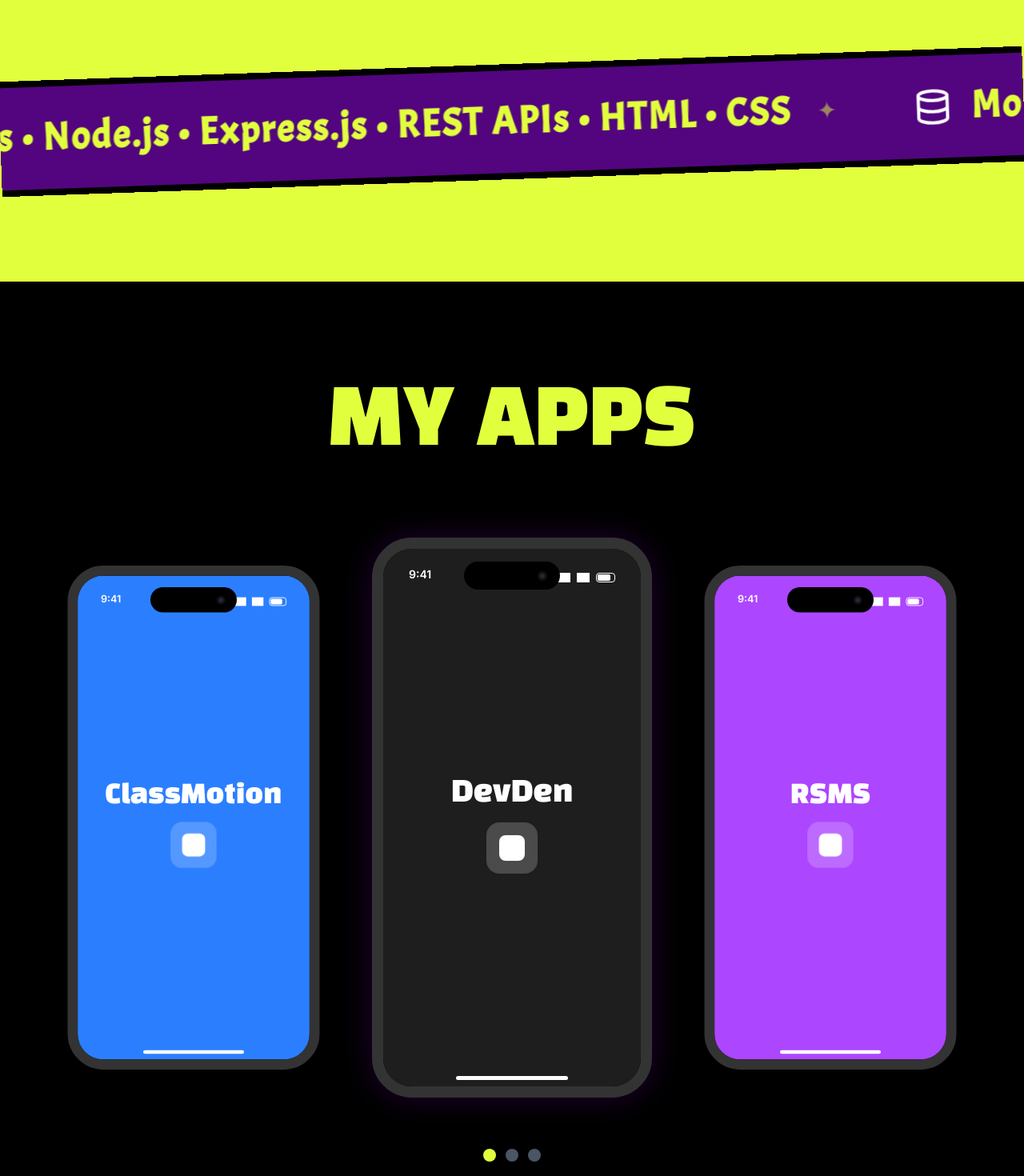
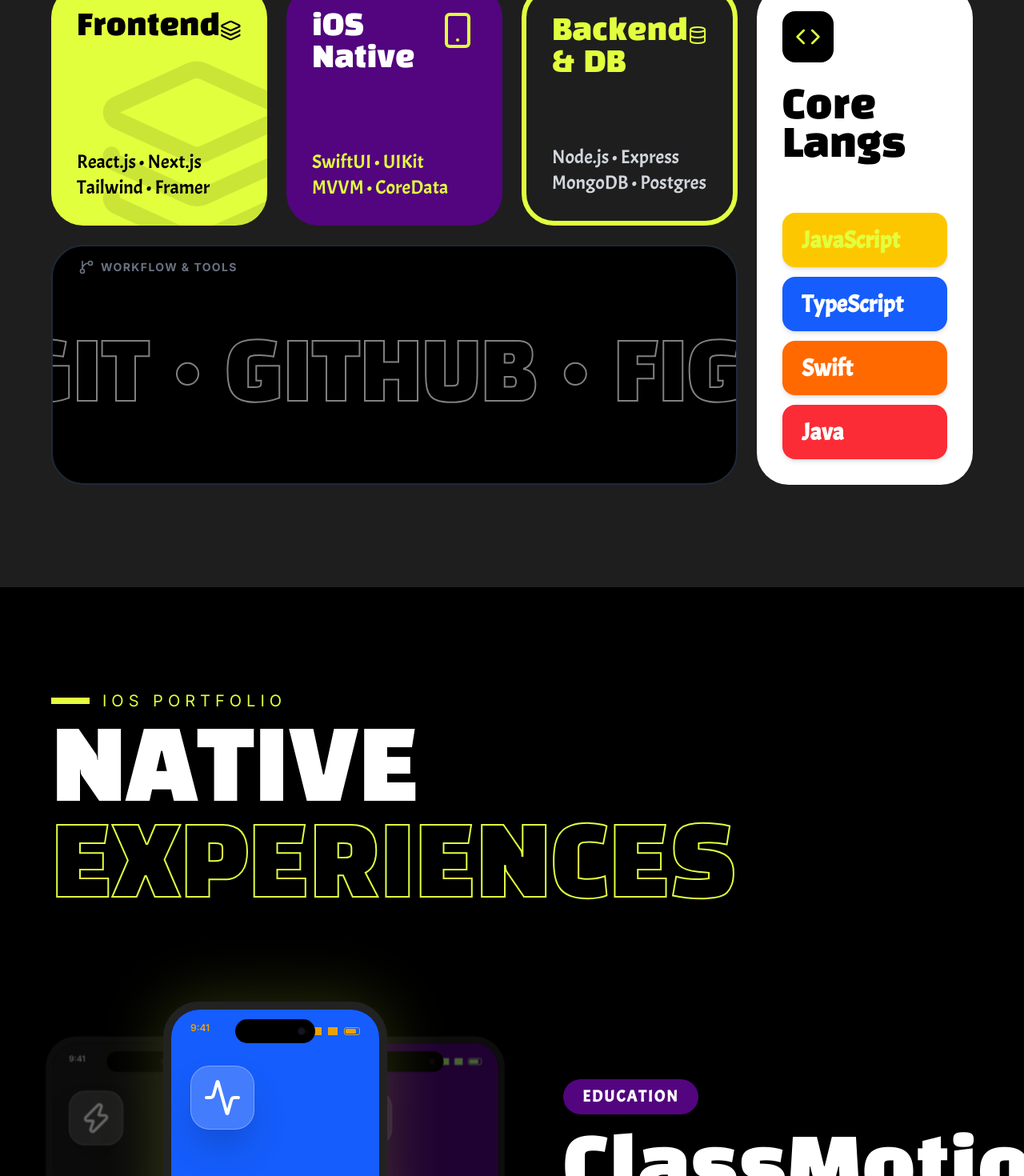
Before and after one commit to Devansh-Singh-07/Personal-Site, a Next.js app: page / in a window 1280 px wide. Shown: the part 1300-2770 px from the top of the page at 80% size. Built offline with nearby package versions, Linux system fonts and the light colour scheme.

Commit message:
fixed skills and my apps page

```diff
--- a/app/components/AppsSection.tsx
+++ b/app/components/AppsSection.tsx
@@ -1,63 +1,178 @@
+"use client";
+
+import { useState } from "react";
+import { Smartphone, Zap, Activity, Code, ChevronRight, ChevronLeft } from "lucide-react";
+
 export default function AppsSection() {
+  const [activeIndex, setActiveIndex] = useState(0);
+
   const apps = [
-    { name: "ClassMotion", color: "bg-blue-500", scale: "scale-90" },
-    { name: "DevDen", color: "bg-[#1E1E1E]", scale: "scale-100 z-10 animate-pulse-glow" },
-    { name: "RSMS", color: "bg-purple-500", scale: "scale-90" },
+    {
+      name: "ClassMotion",
+      category: "Education",
+      desc: "Intelligent classroom motion & attention tracker.",
+      bgColor: "bg-blue-600",
+      icon: <Activity className="w-12 h-12 text-white" />
+    },
+    {
+      name: "DevDen",
+      category: "Developer Tools",
+      desc: "The ultimate ecosystem for developers. Build, track, and deploy seamlessly.",
+      bgColor: "bg-[#52057E]",
+      icon: <Code className="w-12 h-12 text-white" />
+    },
+    {
+      name: "RSMS",
+      category: "Management",
+      desc: "Robust School Management System for modern institutions to handle administration at scale.",
+      bgColor: "bg-[#1E1E1E]",
+      icon: <Zap className="w-12 h-12 text-white" />
+    }
   ];
 
+  const handleNext = () => {
+    setActiveIndex((prev) => (prev + 1) % apps.length);
+  };
+
+  const handlePrev = () => {
+    setActiveIndex((prev) => (prev - 1 + apps.length) % apps.length);
+  };
+
   return (
-    <section id="apps" className="py-32 bg-black text-[#E2FF3E]">
-      <div className="max-w-[1728px] mx-auto px-16">
-        <h2 className="font-heading text-8xl md:text-[96px] mb-24 text-center text-[#E2FF3E]">
-          MY APPS
+    <section id="apps" className="py-32 bg-black text-[#E2FF3E] relative overflow-hidden">
+      <div className="max-w-[1728px] mx-auto px-8 md:px-16 relative z-10">
+
+        {/* Header */}
+        <div className="mb-20">
+          <div className="flex items-center gap-4 mb-4">
+            <div className="w-12 h-2 bg-[#E2FF3E]" />
+            <span className="font-sans text-xl uppercase tracking-[0.3em] text-[#E2FF3E]">iOS Portfolio</span>
+          </div>
+          <h2 className="font-heading text-7xl md:text-[120px] leading-none text-white">
+            NATIVE <br/>
+            <span className="text-transparent text-stroke-lime">EXPERIENCES</span>
           </h2>
+        </div>
 
-        <div className="flex flex-col md:flex-row justify-center items-center gap-8 md:gap-4 lg:gap-12">
-          {apps.map((app, i) => (
+        {/* 2-Column Split Layout */}
+        <div className="grid grid-cols-1 lg:grid-cols-2 gap-16 lg:gap-8 items-center mt-24">
+
+          {/* Left Column: Circular Device Carousel */}
+          <div className="relative w-full h-[600px] flex justify-center items-center">
+
+            {/* Navigation Arrows (Flanking the devices) */}
+            <button
+              onClick={handlePrev}
+              className="absolute left-0 z-40 w-16 h-16 rounded-full border-2 border-gray-700 bg-black flex items-center justify-center hover:bg-gray-800 hover:border-[#E2FF3E] transition-colors text-white"
+            >
+              <ChevronLeft className="w-8 h-8" />
+            </button>
+
+            <button
+              onClick={handleNext}
+              className="absolute right-0 z-40 w-16 h-16 rounded-full border-2 border-gray-700 bg-black flex items-center justify-center hover:bg-gray-800 hover:border-[#E2FF3E] transition-colors text-white"
+            >
+              <ChevronRight className="w-8 h-8" />
+            </button>
+
+            {/* Devices Container */}
+            <div className="relative w-[280px] h-[580px]">
+              {apps.map((app, i) => {
+                // Calculate position based on active index
+                // Since there are exactly 3 items:
+                // offset 0 = Active (Center)
+                // offset 1 = Right
+                // offset 2 = Left
+                const offset = (i - activeIndex + apps.length) % apps.length;
+
+                let positionClass = "";
+                if (offset === 0) {
+                  // Active Center
+                  positionClass = "z-30 scale-100 translate-x-0 opacity-100 shadow-[0_0_80px_rgba(226,255,62,0.2)]";
+                } else if (offset === 1) {
+                  // Right Side
+                  positionClass = "z-20 scale-85 translate-x-[60%] opacity-40 hover:opacity-60 cursor-pointer";
+                } else if (offset === 2) {
+                  // Left Side
+                  positionClass = "z-20 scale-85 -translate-x-[60%] opacity-40 hover:opacity-60 cursor-pointer";
+                }
+
+                return (
                   <div
-              key={i}
-              className={`relative w-[300px] h-[600px] md:w-[350px] md:h-[700px] rounded-[50px] border-[14px] border-[#333] bg-black shadow-2xl overflow-hidden flex flex-col transition-transform duration-500 hover:scale-105 ${app.scale}`}
+                    key={app.name}
+                    onClick={() => {
+                      if (offset === 1) handleNext();
+                      if (offset === 2) handlePrev();
+                    }}
+                    className={`absolute inset-0 rounded-[45px] border-[10px] border-[#222] bg-black shadow-2xl overflow-hidden flex flex-col transition-all duration-700 ease-out transform ${positionClass}`}
                   >
-              {/* Dynamic Island (CSS mockup) */}
-              <div className="absolute top-4 left-1/2 -translate-x-1/2 w-[120px] h-[35px] bg-black rounded-full z-20 flex justify-end items-center px-4">
-                <div className="w-3 h-3 rounded-full bg-gray-800 border-[3px] border-[#111]" />
+                    {/* Dynamic Island */}
+                    <div className="absolute top-3 left-1/2 -translate-x-1/2 w-[100px] h-[30px] bg-black rounded-full z-30 flex justify-end items-center px-3">
+                      <div className="w-2.5 h-2.5 rounded-full bg-gray-900 border-[2px] border-[#111]" />
                     </div>
 
                     {/* Status Bar */}
-              <div className="absolute top-0 w-full h-[50px] z-10 flex justify-between items-end px-8 pb-2 text-white font-sans text-[14px] font-semibold">
+                    <div className="absolute top-0 w-full h-[40px] z-20 flex justify-between items-end px-6 pb-2 text-white font-sans text-[12px] font-semibold mix-blend-difference">
                       <span>9:41</span>
                       <div className="flex gap-2 items-center">
-                  <div className="w-4 h-3 bg-white mask-signal" />
-                  <div className="w-4 h-3 bg-white mask-wifi" />
-                  <div className="w-6 h-3 border border-white rounded-[4px] p-[1px]">
-                    <div className="w-[80%] h-full bg-white rounded-[2px]" />
+                        <div className="w-3 h-2.5 bg-white mask-signal" />
+                        <div className="w-3 h-2.5 bg-white mask-wifi" />
+                        <div className="w-5 h-2.5 border border-white rounded-[3px] p-[1px]">
+                          <div className="w-[80%] h-full bg-white rounded-[1.5px]" />
                         </div>
                       </div>
                     </div>
 
-              {/* App Screen Content */}
-              <div className={`flex-1 w-full h-full ${app.color} pt-[60px] pb-[40px] px-6 flex flex-col`}>
-                <div className="mt-auto mb-auto text-center">
-                  <h3 className="font-heading text-4xl text-white mb-4">
+                    {/* App Content */}
+                    <div className={`flex-1 w-full h-full ${app.bgColor} pt-[70px] pb-[40px] px-6 flex flex-col relative`}>
+                      <div className="w-20 h-20 bg-white/20 rounded-[24px] backdrop-blur-xl border border-white/30 shadow-2xl flex justify-center items-center mb-8 transform group-hover:scale-110 transition-transform">
+                        {app.icon}
+                      </div>
+
+                      <div className="mt-auto z-10">
+                        <div className="inline-block px-3 py-1 bg-black/30 rounded-full backdrop-blur-md mb-3">
+                          <span className="font-sans text-xs font-bold text-white uppercase tracking-wider">{app.category}</span>
+                        </div>
+                        <h3 className="font-heading text-4xl text-white mb-2 leading-none">
                           {app.name}
                         </h3>
-                  <div className="w-16 h-16 bg-white/20 rounded-2xl mx-auto backdrop-blur-md flex justify-center items-center">
-                    <div className="w-8 h-8 bg-white rounded-lg" />
-                  </div>
                       </div>
                     </div>
 
                     {/* Home Indicator */}
-              <div className="absolute bottom-2 left-1/2 -translate-x-1/2 w-[140px] h-[5px] bg-white rounded-full z-20" />
+                    <div className="absolute bottom-2 left-1/2 -translate-x-1/2 w-[100px] h-[4px] bg-white/80 rounded-full z-30" />
                   </div>
-          ))}
+                );
+              })}
+            </div>
           </div>
 
-        {/* Pagination Dots */}
-        <div className="flex justify-center gap-3 mt-16">
-          <div className="w-4 h-4 bg-[#E2FF3E] rounded-full" />
-          <div className="w-4 h-4 bg-gray-600 rounded-full" />
-          <div className="w-4 h-4 bg-gray-600 rounded-full" />
+          {/* Right Column: Active App Details */}
+          <div className="flex flex-col justify-center max-w-xl mx-auto lg:mx-0 pl-0 lg:pl-12 text-center lg:text-left mt-12 lg:mt-0">
+            {/* Animated content wrapper using standard CSS transitions driven by key */}
+            <div
+              key={activeIndex}
+              className="animate-fade-in-up"
+            >
+              <div className="inline-block px-6 py-2 bg-[#52057E] text-white rounded-full font-body text-xl font-bold uppercase tracking-widest mb-6">
+                {apps[activeIndex].category}
+              </div>
+
+              <h3 className="font-heading text-6xl md:text-8xl text-white mb-8">
+                {apps[activeIndex].name}
+              </h3>
+
+              <p className="font-sans text-xl md:text-2xl text-gray-300 font-medium leading-relaxed mb-12">
+                {apps[activeIndex].desc}
+              </p>
+
+              <button className="bg-[#E2FF3E] text-black rounded-[40px] px-8 py-4 font-body text-2xl hover:scale-105 transition-transform shadow-xl flex items-center gap-4 mx-auto lg:mx-0">
+                View Case Study
+                <ChevronRight className="w-6 h-6" />
+              </button>
+            </div>
+          </div>
+
         </div>
       </div>
     </section>
--- a/app/components/HeroSection.tsx
+++ b/app/components/HeroSection.tsx
@@ -4,9 +4,9 @@ import { MessageCircle, FileText } from "lucide-react";
 
 export default function HeroSection() {
   return (
-    <section className="relative min-h-screen pt-48 px-16 flex flex-col md:flex-row justify-between items-stretch max-w-[1728px] mx-auto">
+    <section className="relative min-h-screen pt-30 px-16 flex flex-col md:flex-row justify-between items-stretch max-w-[1728px] mx-auto">
       {/* Left Content */}
-      <div className="flex-1 z-10 max-w-3xl flex flex-col justify-center">
+      <div className="flex-1 z-10 max-w-3xl flex flex-col justify-center pt-10">
         <div className="mb-4 animate-fade-in-up">
           <p className="font-body text-3xl font-bold">
             <span className="text-[#52057E]">●</span> FullStack Web & iOS
@@ -77,7 +77,7 @@ export default function HeroSection() {
         style={{ animationDelay: "500ms" }}
       >
         {/* Composition Wrapper */}
-        <div className="relative w-full h-full min-h-[900px]">
+        <div className="relative w-full h-full min-h-[850px]">
           {/* Purple Background - Trapezoid */}
           <div
             className="absolute inset-0 bg-[#52057E] "
--- a/app/components/SkillsSection.tsx
+++ b/app/components/SkillsSection.tsx
@@ -1,75 +1,96 @@
-import { Sparkles, Code2, Database, Smartphone, GitBranch } from "lucide-react";
+import { Sparkles, Code2, Database, Smartphone, GitBranch, Layers, Cpu, Code } from "lucide-react";
 
 export default function SkillsSection() {
-  const skillCategories = [
-    {
-      icon: <Code2 className="w-8 h-8 md:w-12 md:h-12" />,
-      skills: ["JavaScript", "TypeScript", "Java", "Swift"],
-    },
-    {
-      icon: <Sparkles className="w-8 h-8 md:w-12 md:h-12" />,
-      skills: [
-        "React.js",
-        "Next.js",
-        "Node.js",
-        "Express.js",
-        "REST APIs",
-        "HTML",
-        "CSS",
-      ],
-    },
-    {
-      icon: <Database className="w-8 h-8 md:w-12 md:h-12" />,
-      skills: ["MongoDB", "PostgreSQL", "MySQL"],
-    },
-    {
-      icon: <Smartphone className="w-8 h-8 md:w-12 md:h-12" />,
-      skills: [
-        "SwiftUI",
-        "UIKit",
-        "Swift Concurrency",
-        "MVVM",
-        "Xcode",
-        "iOS Development",
-      ],
-    },
-    {
-      icon: <GitBranch className="w-8 h-8 md:w-12 md:h-12" />,
-      skills: [
-        "Git",
-        "GitHub",
-        "Figma",
-        "Jira",
-        "Prisma",
-        "JWT",
-        "Agile",
-        "Scrum",
-      ],
-    },
-  ];
+  return (
+    <section id="skills" className="py-32 bg-[#1E1E1E] text-[#E2FF3E]">
+      <div className="max-w-[1728px] mx-auto px-8 md:px-16">
+        <h2 className="font-heading text-6xl md:text-[120px] leading-none mb-16 uppercase text-[#E2FF3E]">
+          Arsenal
+        </h2>
 
-  // We duplicate the array to create a seamless infinite scrolling effect
-  const sliderContent = [...skillCategories, ...skillCategories];
+        {/* Bento Grid Layout */}
+        <div className="grid grid-cols-1 md:grid-cols-4 auto-rows-[300px] gap-6">
 
-  return (
-    <section id="skills" className="py-32 overflow-hidden bg-[#E2FF3E]">
-      <div className="max-w-[1728px] mx-auto px-16 mb-16">
-        <h2 className="font-heading text-8xl md:text-[96px] text-black">
-          Skills
-        </h2>
-      </div>
+          {/* Card 1: Frontend (Spans 1 col, 1 row) */}
+          <div className="md:col-span-1 md:row-span-1 bg-[#E2FF3E] rounded-[40px] p-8 flex flex-col justify-between relative group overflow-hidden hover:shadow-[0_0_40px_rgba(226,255,62,0.4)] transition-all duration-500">
+            <div className="z-10 flex justify-between items-start">
+              <h3 className="font-heading text-4xl text-black">Frontend</h3>
+              <Layers className="w-12 h-12 text-black" />
+            </div>
+            <div className="z-10">
+              <p className="font-body text-2xl text-black">React.js • Next.js<br/>Tailwind • Framer</p>
+            </div>
+            <div className="absolute -right-10 -bottom-10 opacity-10 transform group-hover:rotate-45 transition-transform duration-1000">
+              <Layers className="w-64 h-64 text-black" />
+            </div>
+          </div>
 
-      <div className="relative w-full flex overflow-hidden py-10 bg-[#52057E] text-[#E2FF3E] border-y-8 border-black transform -rotate-2">
-        <div className="flex whitespace-nowrap animate-scroll-left">
-          {sliderContent.map((category, idx) => (
-            <div key={idx} className="flex items-center mx-8">
-              <span className="mr-6 text-white">{category.icon}</span>
-              <span className="font-body text-4xl md:text-5xl font-bold tracking-wider">
-                {category.skills.join(" • ")}
-              </span>
-              <span className="mx-8 text-3xl opacity-50">✦</span>
+          {/* Card 2: iOS Native (Spans 1 col, 1 row) */}
+          <div className="md:col-span-1 md:row-span-1 bg-[#52057E] rounded-[40px] p-8 flex flex-col justify-between relative group overflow-hidden">
+            <div className="z-10 flex justify-between items-start">
+              <h3 className="font-heading text-4xl text-white">iOS<br/>Native</h3>
+              <Smartphone className="w-12 h-12 text-[#E2FF3E]" />
             </div>
-          ))}
+            <div className="z-10">
+              <p className="font-body text-2xl text-[#E2FF3E]">SwiftUI • UIKit<br/>MVVM • CoreData</p>
+            </div>
+            <div className="absolute inset-0 bg-black opacity-0 group-hover:opacity-20 transition-opacity duration-300" />
+          </div>
+
+          {/* Card 3: Backend & DB (Spans 1 col, 1 row) */}
+          <div className="md:col-span-1 md:row-span-1 border-[6px] border-[#E2FF3E] rounded-[40px] p-8 flex flex-col justify-between relative overflow-hidden group hover:bg-[#E2FF3E] transition-colors duration-500">
+            <div className="flex justify-between items-start">
+              <h3 className="font-heading text-4xl text-[#E2FF3E] group-hover:text-black transition-colors">Backend<br/>& DB</h3>
+              <Database className="w-12 h-12 text-[#E2FF3E] group-hover:text-black transition-colors" />
+            </div>
+            <div className="z-10 mt-auto">
+              <p className="font-body text-2xl text-gray-300 group-hover:text-black transition-colors">Node.js • Express<br/>MongoDB • Postgres</p>
+            </div>
+          </div>
+
+          {/* Card 4: Languages (Spans 1 col, 2 rows) */}
+          <div className="md:col-span-1 md:row-span-2 bg-white rounded-[40px] p-8 flex flex-col justify-between overflow-hidden group">
+            <div>
+              <div className="w-16 h-16 bg-black rounded-2xl flex items-center justify-center mb-8 transform group-hover:rotate-12 transition-transform">
+                <Code className="w-8 h-8 text-[#E2FF3E]" />
+              </div>
+              <h3 className="font-heading text-5xl text-black leading-none mb-6">Core<br/>Langs</h3>
+            </div>
+
+            <div className="flex flex-col gap-3">
+              {[
+                { name: "JavaScript", color: "bg-yellow-400" },
+                { name: "TypeScript", color: "bg-blue-600 text-white" },
+                { name: "Swift", color: "bg-orange-500 text-white" },
+                { name: "Java", color: "bg-red-500 text-white" },
+              ].map(lang => (
+                <div key={lang.name} className={`px-6 py-4 rounded-2xl font-body text-3xl font-bold ${lang.color} transform hover:translate-x-4 transition-transform cursor-default shadow-md`}>
+                  {lang.name}
+                </div>
+              ))}
+            </div>
+          </div>
+
+          {/* Card 5: Tools & Workflow (Spans 3 cols, 1 row - Marquee style beneath the first 3 cards) */}
+          <div className="md:col-span-3 md:row-span-1 bg-black rounded-[40px] flex flex-col justify-center overflow-hidden border-2 border-gray-800 relative">
+            <div className="absolute top-4 left-8 flex items-center gap-2">
+              <GitBranch className="w-5 h-5 text-gray-500" />
+              <span className="font-sans text-sm font-bold text-gray-500 uppercase tracking-widest">Workflow & Tools</span>
+            </div>
+
+            {/* Massive scrolling text */}
+            <div className="flex whitespace-nowrap animate-scroll-left mt-8">
+              {[1, 2, 3].map((_, i) => (
+                <div key={i} className="flex items-center mx-12">
+                  <span className="font-heading text-7xl md:text-[100px] text-transparent text-stroke-white opacity-50 hover:opacity-100 hover:text-white transition-all cursor-default">
+                    GIT • GITHUB • FIGMA • JIRA • PRISMA • AGILE
+                  </span>
+                  <span className="mx-12 text-6xl text-[#52057E]">✦</span>
+                </div>
+              ))}
+            </div>
+          </div>
+
         </div>
       </div>
     </section>
--- a/app/globals.css
+++ b/app/globals.css
@@ -44,11 +44,37 @@ body {
   }
 }
 
+@keyframes scroll-right {
+  0% {
+    transform: translateX(-50%);
+  }
+  100% {
+    transform: translateX(0);
+  }
+}
+
+.text-stroke {
+  -webkit-text-stroke: 2px black;
+  color: transparent;
+}
+.text-stroke-lime {
+  -webkit-text-stroke: 2px #E2FF3E;
+  color: transparent;
+}
+.text-stroke-white {
+  -webkit-text-stroke: 2px white;
+  color: transparent;
+}
+
 .animate-scroll-left {
   animation: scroll-left 30s linear infinite;
 }
 
-.animate-scroll-left:hover {
+.animate-scroll-right {
+  animation: scroll-right 30s linear infinite;
+}
+
+.animate-scroll-left:hover, .animate-scroll-right:hover {
   animation-play-state: paused;
 }
 
```
Also changed, not shown: app/components/Navbar.tsx (+10 -4 lines). Lines whose indentation alone changed are shown as unchanged.
